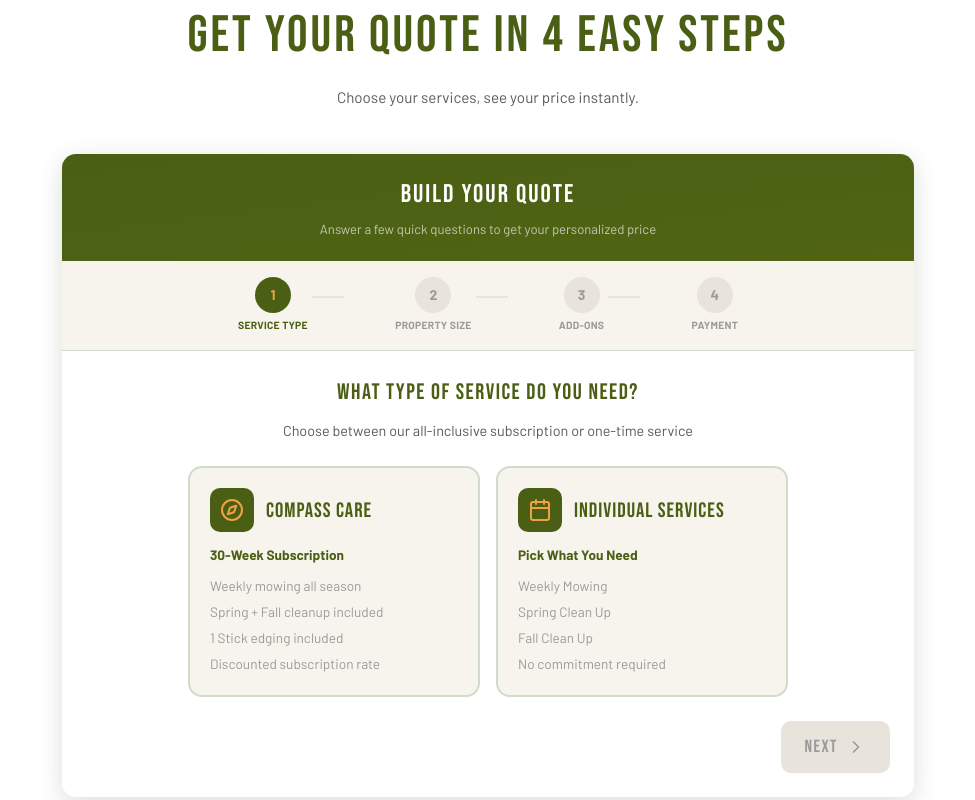
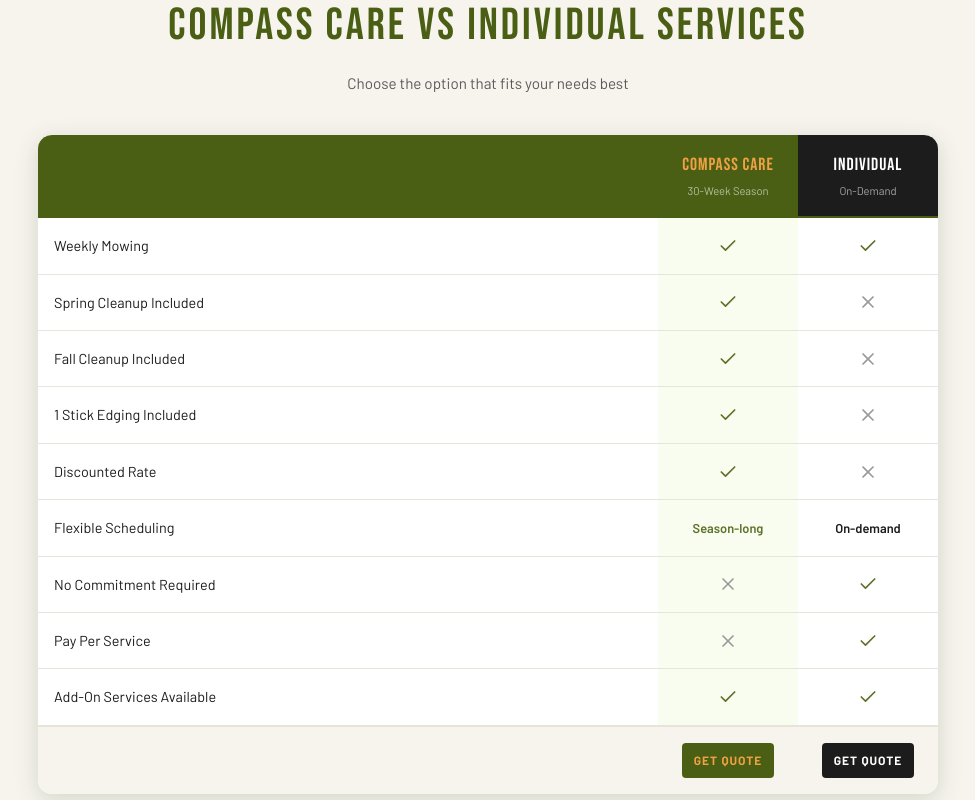
Before and after one commit to travduenow/Quote, a Next.js app: page / in a window 1280 px wide. Shown: the part 880-1680 px from the top of the page, without its empty margins (152-1127 px from the left). Built offline with nearby package versions, Linux system fonts and the light colour scheme.

Commit message:
feat: update hero text, add ComparisonView, and LeadCapture
Fix hero text and layout metadata; add ComparisonView and Lead Capture features

```diff
--- a/app/layout.tsx
+++ b/app/layout.tsx
@@ -14,11 +14,11 @@ const barlow = Barlow({
 export const metadata: Metadata = {
   title: 'Compass Care Subscription | True North Outdoor Services | BookTrueNorth.com',
   description:
-    'Get an instant quote for lawn mowing, cleanup, and outdoor services in the Twin Cities. Compass Care subscription — 30-week season, 5% off, cleanups included.',
+    'Get an instant quote for lawn mowing, cleanup, and outdoor services in the Twin Cities. Compass Care subscription — 30-week season, discounted rate, cleanups included.',
   openGraph: {
     title: 'Instant Lawn Care Quote | True North Outdoor Services',
     description:
-      '30-week Compass Care subscription or stand-alone service. Lock in your season price — sign up by April 1 and save 5%.',
+      '30-week Compass Care subscription or individual services. Lock in your season price — sign up by April 1 for a discounted rate.',
     type: 'website',
     url: 'https://booktruenorth.com',
   },
--- a/app/page.tsx
+++ b/app/page.tsx
@@ -2,6 +2,7 @@ import { Topbar } from "@/components/topbar"
 import { Hero } from "@/components/hero"
 import { DeadlineBanner } from "@/components/deadline-banner"
 import { OneOffCallout } from "@/components/one-off-callout"
+import { ComparisonView } from "@/components/comparison-view"
 import { SiteFooter } from "@/components/site-footer"
 import { CalculatorSection } from "@/components/calculator-section"
 
@@ -12,6 +13,7 @@ export default function HomePage() {
       <Hero />
       <DeadlineBanner />
       <OneOffCallout />
+      <ComparisonView />
       <CalculatorSection />
       <SiteFooter />
     </>
--- /dev/null
+++ b/components/comparison-view.tsx
@@ -0,0 +1,125 @@
+"use client"
+
+import { Check, X } from "lucide-react"
+
+interface ComparisonItem {
+  feature: string
+  compass: boolean | string
+  individual: boolean | string
+}
+
+const comparisonData: ComparisonItem[] = [
+  { feature: "Weekly Mowing", compass: true, individual: true },
+  { feature: "Spring Cleanup Included", compass: true, individual: false },
+  { feature: "Fall Cleanup Included", compass: true, individual: false },
+  { feature: "1 Stick Edging Included", compass: true, individual: false },
+  { feature: "Discounted Rate", compass: true, individual: false },
+  { feature: "Flexible Scheduling", compass: "Season-long", individual: "On-demand" },
+  { feature: "No Commitment Required", compass: false, individual: true },
+  { feature: "Pay Per Service", compass: false, individual: true },
+  { feature: "Add-On Services Available", compass: true, individual: true },
+]
+
+export function ComparisonView() {
+  const scrollToCalculator = () => {
+    document.getElementById("calculator")?.scrollIntoView({ behavior: "smooth", block: "start" })
+  }
+
+  return (
+    <section className="bg-tn-cream py-16 px-6">
+      <div className="max-w-[900px] mx-auto">
+        <div className="text-center mb-2">
+          <span className="text-[0.75em] font-black tracking-[4px] uppercase text-tn-field">
+            Compare Options
+          </span>
+        </div>
+        <h2 className="text-center font-serif text-[clamp(1.8em,4vw,2.8em)] tracking-[3px] uppercase text-tn-forest mb-2 text-balance">
+          Compass Care vs Individual Services
+        </h2>
+        <p className="text-center text-tn-gray text-[0.95em] mb-10">
+          Choose the option that fits your needs best
+        </p>
+
+        <div className="bg-tn-white rounded-xl shadow-[var(--shadow-md)] overflow-hidden">
+          {/* Header */}
+          <div className="grid grid-cols-[1fr_140px_140px] max-sm:grid-cols-[1fr_100px_100px] border-b-2 border-tn-forest">
+            <div className="p-4 bg-tn-forest" />
+            <div className="p-4 bg-tn-forest text-center">
+              <div className="font-serif text-[1.1em] max-sm:text-[0.9em] tracking-[1px] text-tn-gold uppercase">
+                Compass Care
+              </div>
+              <div className="text-[0.7em] text-white/60 mt-0.5">30-Week Season</div>
+            </div>
+            <div className="p-4 bg-tn-charcoal text-center">
+              <div className="font-serif text-[1.1em] max-sm:text-[0.9em] tracking-[1px] text-tn-white uppercase">
+                Individual
+              </div>
+              <div className="text-[0.7em] text-white/60 mt-0.5">On-Demand</div>
+            </div>
+          </div>
+
+          {/* Rows */}
+          {comparisonData.map((item, index) => (
+            <div
+              key={item.feature}
+              className={`grid grid-cols-[1fr_140px_140px] max-sm:grid-cols-[1fr_100px_100px] ${
+                index !== comparisonData.length - 1 ? "border-b border-tn-stone" : ""
+              }`}
+            >
+              <div className="p-4 text-[0.9em] max-sm:text-[0.8em] text-tn-charcoal font-medium">
+                {item.feature}
+              </div>
+              <div className="p-4 flex items-center justify-center bg-[#f8fdf0]">
+                {typeof item.compass === "boolean" ? (
+                  item.compass ? (
+                    <Check className="w-5 h-5 text-tn-field" />
+                  ) : (
+                    <X className="w-5 h-5 text-tn-lgray" />
+                  )
+                ) : (
+                  <span className="text-[0.8em] max-sm:text-[0.7em] text-tn-field font-semibold text-center">
+                    {item.compass}
+                  </span>
+                )}
+              </div>
+              <div className="p-4 flex items-center justify-center">
+                {typeof item.individual === "boolean" ? (
+                  item.individual ? (
+                    <Check className="w-5 h-5 text-tn-field" />
+                  ) : (
+                    <X className="w-5 h-5 text-tn-lgray" />
+                  )
+                ) : (
+                  <span className="text-[0.8em] max-sm:text-[0.7em] text-tn-charcoal font-semibold text-center">
+                    {item.individual}
+                  </span>
+                )}
+              </div>
+            </div>
+          ))}
+
+          {/* CTA Row */}
+          <div className="grid grid-cols-[1fr_140px_140px] max-sm:grid-cols-[1fr_100px_100px] border-t-2 border-tn-stone bg-tn-cream">
+            <div className="p-4" />
+            <div className="p-4 flex items-center justify-center">
+              <button
+                onClick={scrollToCalculator}
+                className="bg-tn-forest text-tn-gold font-bold text-[0.75em] max-sm:text-[0.65em] tracking-[1px] uppercase px-3 py-2 rounded border-none cursor-pointer transition-all hover:bg-tn-green"
+              >
+                Get Quote
+              </button>
+            </div>
+            <div className="p-4 flex items-center justify-center">
+              <button
+                onClick={scrollToCalculator}
+                className="bg-tn-charcoal text-white font-bold text-[0.75em] max-sm:text-[0.65em] tracking-[1px] uppercase px-3 py-2 rounded border-none cursor-pointer transition-all hover:bg-tn-gray"
+              >
+                Get Quote
+              </button>
+            </div>
+          </div>
+        </div>
+      </div>
+    </section>
+  )
+}
--- a/components/hero.tsx
+++ b/components/hero.tsx
@@ -24,7 +24,7 @@ export function Hero() {
       </h1>
 
       <p className="text-[1.05em] text-white/75 font-light tracking-wide mb-7">
-        30-Week Season &middot; 5% Off &middot; Spring/Fall Cleanup Included &middot; 2 Edge Jobs Included
+        30-Week Season &middot; Discounted Rate &middot; Spring/Fall Cleanup Included &middot; 1 Stick Edging Along Concrete Edges
       </p>
 
       <div className="flex justify-center gap-[14px] flex-wrap">
--- /dev/null
+++ b/components/lead-capture.tsx
@@ -0,0 +1,115 @@
+"use client"
+
+import { useState } from "react"
+import { useQuote } from "@/lib/quote-context"
+import { Mail, Check } from "lucide-react"
+import { FORMSPREE_URL, EMAIL_RE, fmt } from "@/lib/constants"
+
+export function LeadCapture() {
+  const { quoteData, serviceType } = useQuote()
+  const [email, setEmail] = useState("")
+  const [sending, setSending] = useState(false)
+  const [sent, setSent] = useState(false)
+  const [error, setError] = useState("")
+
+  if (!quoteData) return null
+
+  const handleSubmit = async (e: React.FormEvent) => {
+    e.preventDefault()
+    setError("")
+
+    if (!email.trim() || !EMAIL_RE.test(email)) {
+      setError("Please enter a valid email address.")
+      return
+    }
+
+    setSending(true)
+
+    try {
+      const quoteItems = Object.entries(quoteData.aos)
+        .map(([k, v]) => `${k}: ${v === null ? "Quote requested" : fmt(v)}`)
+        .join(", ")
+
+      const quoteSummary = `
+Service Type: ${serviceType === "compass" ? "Compass Care Subscription" : "Individual Services"}
+Lot Size: ${quoteData.lot}
+Payment: ${quoteData.pay}
+Total: ${fmt(quoteData.total)}
+${quoteData.weeklyPayment ? `Weekly Payment: ${fmt(quoteData.weeklyPayment)}/wk` : ""}
+Services: ${quoteItems || "Mowing only"}
+${quoteData.discount > 0 ? `Discount Applied: ${fmt(quoteData.discount)}` : ""}
+      `.trim()
+
+      await fetch(FORMSPREE_URL, {
+        method: "POST",
+        headers: { "Content-Type": "application/json", Accept: "application/json" },
+        body: JSON.stringify({
+          from_email: email.trim(),
+          quote_summary: quoteSummary,
+          quote_total: fmt(quoteData.total),
+          service_type: serviceType === "compass" ? "Compass Care" : "Individual Services",
+          request_type: "Email Quote Request",
+          quote_date: new Date().toLocaleString("en-US"),
+          website: "BookTrueNorth.com",
+        }),
+        signal: AbortSignal.timeout(8000),
+      })
+
+      setSent(true)
+    } catch (err) {
+      console.error("Lead capture failed:", err)
+      setError("Could not send. Please try again or call us directly.")
+    }
+
+    setSending(false)
+  }
+
+  if (sent) {
+    return (
+      <div className="bg-gradient-to-br from-[#e8f8d0] to-[#d0f0a0] border border-tn-lime rounded-lg px-5 py-4 mt-4">
+        <div className="flex items-center gap-3">
+          <div className="w-8 h-8 rounded-full bg-tn-field flex items-center justify-center shrink-0">
+            <Check className="w-4 h-4 text-white" />
+          </div>
+          <div>
+            <div className="font-bold text-tn-forest text-[0.95em]">Quote sent!</div>
+            <div className="text-[0.8em] text-tn-gray">
+              Check your inbox at <strong>{email}</strong>. We will follow up shortly.
+            </div>
+          </div>
+        </div>
+      </div>
+    )
+  }
+
+  return (
+    <div className="bg-tn-cream border border-tn-border rounded-lg px-5 py-4 mt-4">
+      <div className="flex items-center gap-2 mb-3">
+        <Mail className="w-4 h-4 text-tn-forest" />
+        <span className="font-bold text-[0.9em] text-tn-forest">Email me this quote</span>
+      </div>
+      <form onSubmit={handleSubmit} className="flex gap-2 max-sm:flex-col">
+        <input
+          type="email"
+          placeholder="Your email address"
+          value={email}
+          onChange={(e) => setEmail(e.target.value)}
+          className="flex-1 px-3 py-2 border-2 border-tn-border rounded-md font-sans text-[0.9em] text-tn-charcoal bg-tn-white focus:outline-none focus:border-tn-lime"
+        />
+        <button
+          type="submit"
+          disabled={sending}
+          className="bg-tn-forest text-tn-gold font-bold text-[0.85em] tracking-[1px] uppercase px-4 py-2 rounded-md border-none cursor-pointer transition-all hover:bg-tn-green disabled:opacity-70 disabled:cursor-not-allowed whitespace-nowrap"
+        >
+          {sending ? "Sending..." : "Send Quote"}
+        </button>
+      </form>
+      {error && (
+        <div className="text-[0.8em] text-tn-error font-semibold mt-2">{error}</div>
+      )}
+      <div className="text-[0.75em] text-tn-lgray mt-2">
+        No spam, just your quote details. We may follow up to help you get started.
+      </div>
+    </div>
+  )
+}
--- a/components/quote-card.tsx
+++ b/components/quote-card.tsx
@@ -5,6 +5,7 @@ import {
   fmt, SUB_MOWING, WEEKS, SUB_DISC_RATE, DEADLINE,
 } from "@/lib/constants"
 import { Printer } from "lucide-react"
+import { LeadCapture } from "@/components/lead-capture"
 
 export function QuoteCard() {
   const { quoteData, setPayMethod, calcQuote, serviceType } = useQuote()
@@ -192,6 +193,9 @@ export function QuoteCard() {
           </div>
         )}
 
+        {/* Lead Capture */}
+        <LeadCapture />
+
         {/* Book CTA */}
         <button
           onClick={scrollToBooking}
```
